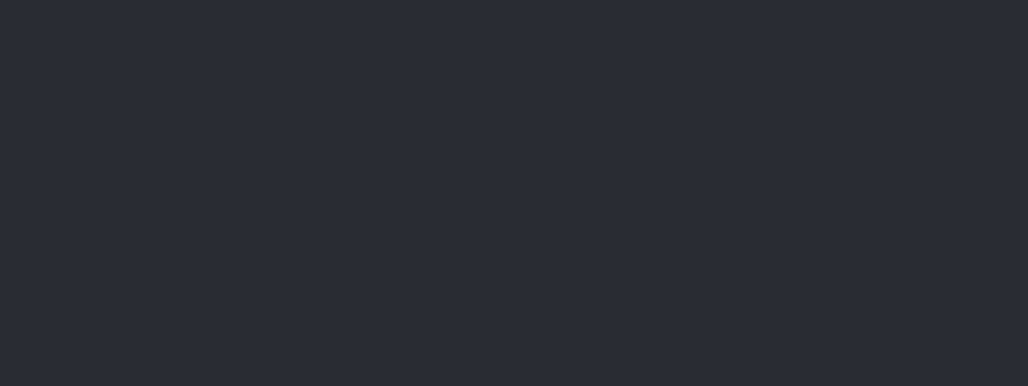
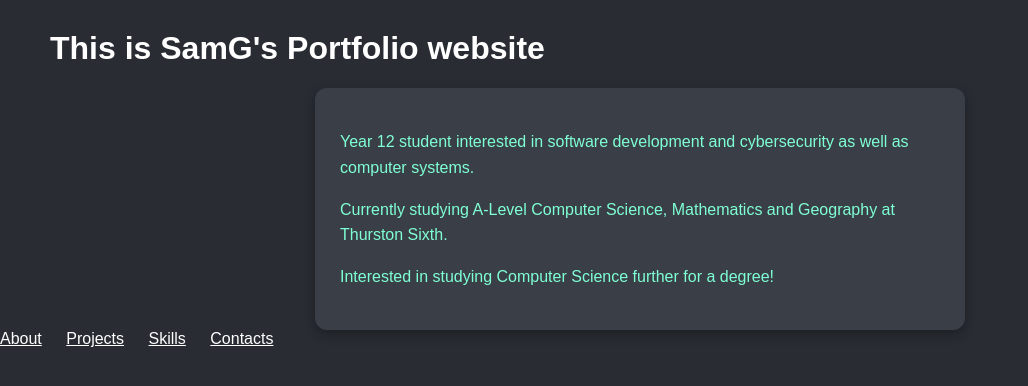
Before and after one commit to Gakaj/Website-Portfolio, a plain HTML site: page index.html in a window 1280 px wide. Shown: the whole page, without its empty margins (0-1028 px from the left). Drawn offline with Linux system fonts and the light colour scheme.

Commit message:
Added some contents including a starting naviagation legend as well as an into box

```diff
--- /dev/null
+++ b/front.css
@@ -0,0 +1,22 @@
+.intro-text-box {
+    width: 600px;               /* Sets the width of the box */
+    background-color: #3a3f47;
+    box-shadow: 0 4px 12px rgba(0,0,0,0.3);
+    padding: 25px;              /* Adds space inside the box around the text */
+    margin: 0 auto;               /* Adds space outside the box */
+    border-radius: 12px;         /* Optional: Rounds the corners of the box */
+}
+
+.intro-text-box p {
+    color: #7fffd4;
+    line-height: 1.6;
+}
+
+nav {
+    margin-bottom: 40px;
+}
+
+nav a {
+    color: white;
+    margin-right: 20px;
+}
--- a/index.html
+++ b/index.html
@@ -7,12 +7,29 @@
     <meta name="keywords" content="portfolio, samg, SamG, website, github">
     <title>SamG Portfolio</title>
     <style>
-        body{ background-color: #292c33;} h1{ color: white} p{ color: lightseagreen }
+        body{ background-color: #292c33; font-family: Arial, sans-serif; color:white; margin:0}
+        h1{ color: white; text-align: left; margin-left: 50px; font-family: sans-serif;margin-top: 30px;}
+        p{ color: lightseagreen; font-size: 16px; font-family:sans-serif;}
     </style>
-    <link ref="front" href="front.css">
+    <link rel="stylesheet" href="front.css">
 </head>
 <body>
+    <h1>This is SamG's Portfolio website</h1>
 
+    <div class="intro-text-box">
+        <p>Year 12 student interested in software development and cybersecurity as well as computer systems.</p>
+        <p>Currently studying A-Level Computer Science, Mathematics and Geography at Thurston Sixth.</p>
+        <p>Interested in studying Computer Science further for a degree! </p>
+    </div>
+
+    <!-- to do : put in div/container/drop down menu - top left three menu
+    details and summary tags -->
+    <nav>
+        <a href="...">About</a>
+        <a href="...">Projects</a>
+        <a href="...">Skills</a>
+        <a href="...">Contacts</a>
+    </nav>
 
 
 
```
